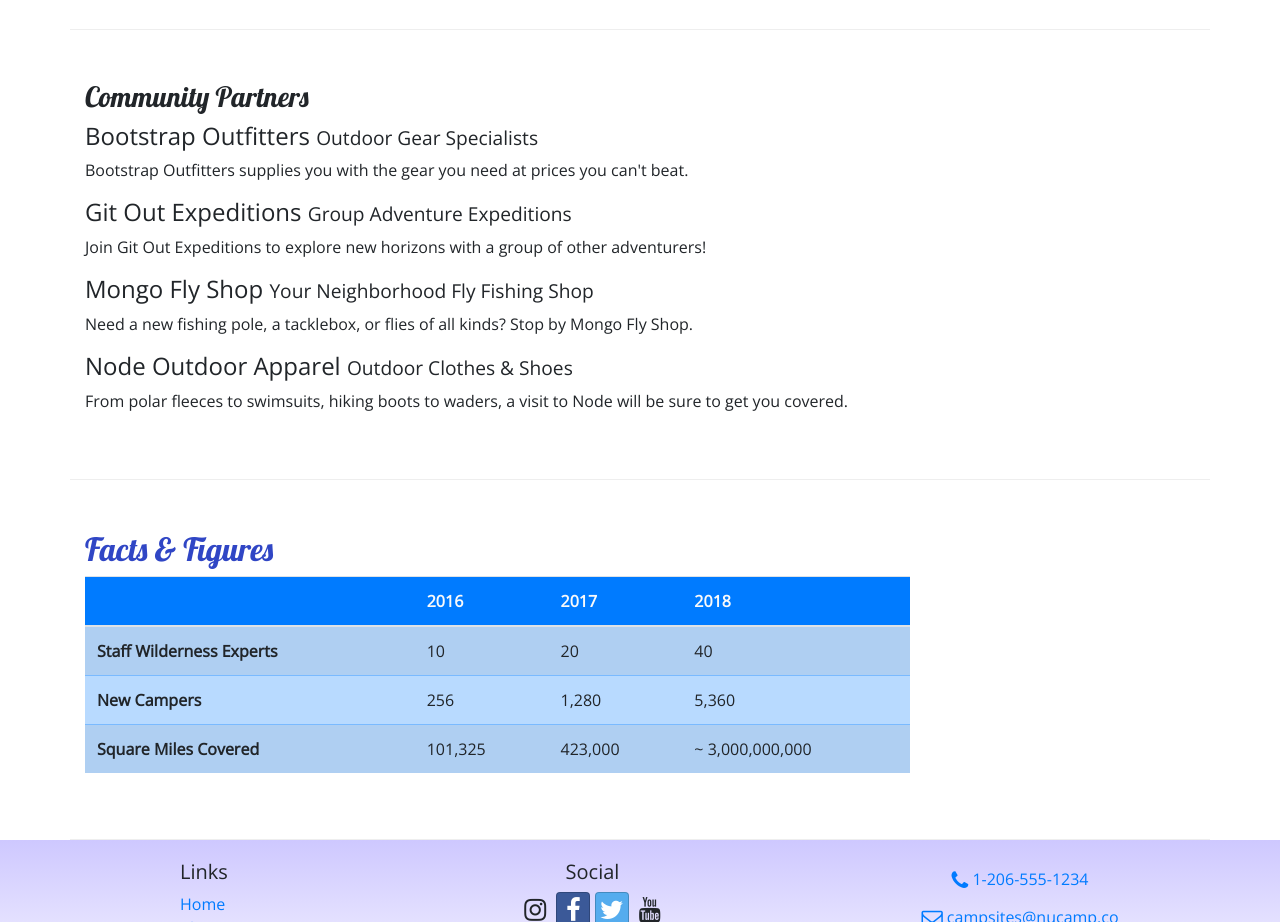
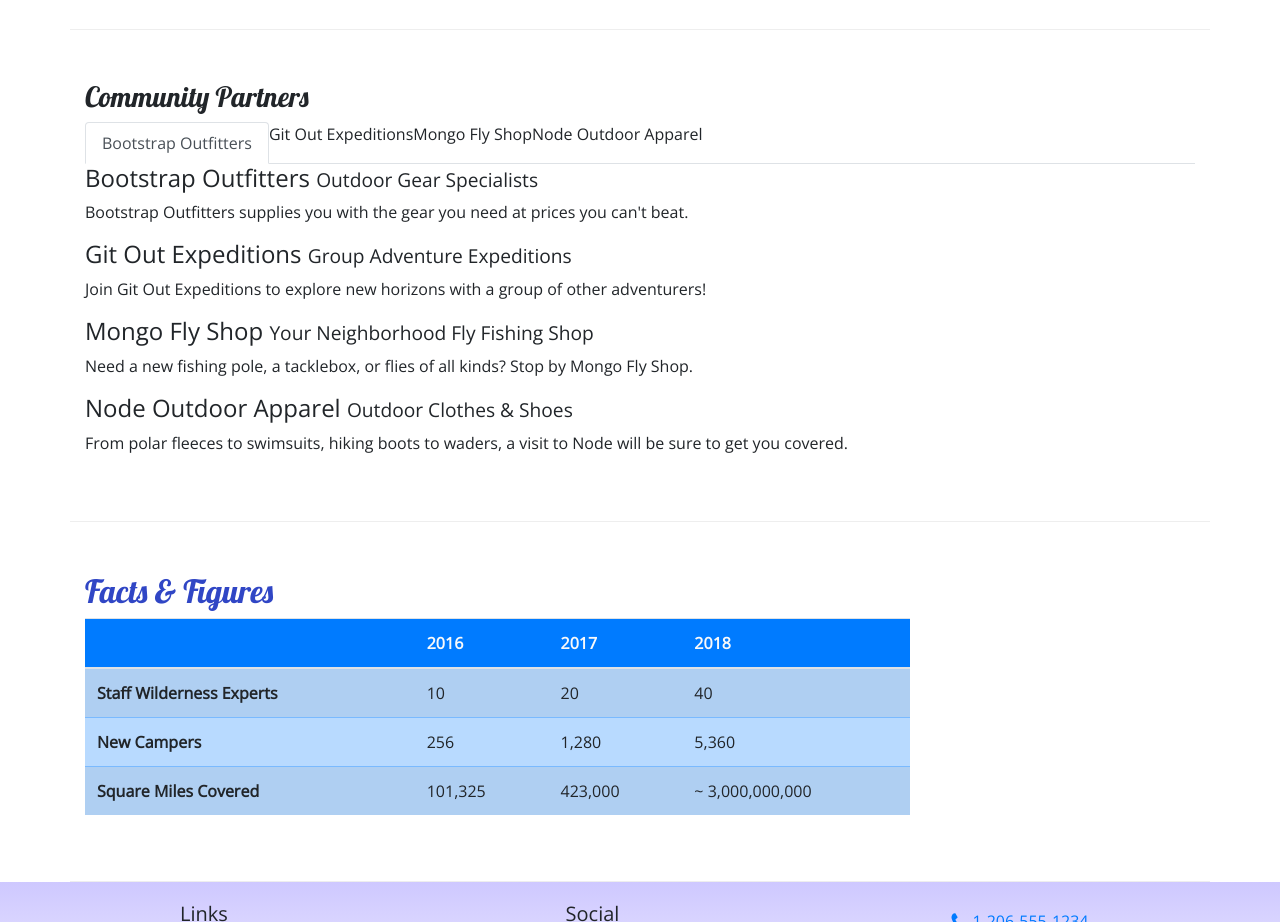
Before and after one commit to jeff1haupt/2-bootstrap, a website: page aboutus.html in a window 1280 px wide. Shown: the part 780-1702 px from the top of the page. Drawn offline with nearby package versions, Linux system fonts and the light colour scheme.

Commit message:
adding tab navigation

```diff
--- a/aboutus.html
+++ b/aboutus.html
@@ -105,6 +105,12 @@
         <div class="row row-content">
             <div class="col">
                 <h3>Community Partners</h3>
+                <ul class="nav nav-tabs">
+                    <li class="nav-item"><a href="#bootstrap" class="nav-link active" role="tab" data-toggle="tab"> Bootstrap Outfitters </a></li>
+                    <li class="nav-item"> Git Out Expeditions </li>
+                    <li class="nav-item"> Mongo Fly Shop </li>
+                    <li class="nav-item"> Node Outdoor Apparel </li>
+                </ul>
                 <h4>Bootstrap Outfitters <small>Outdoor Gear Specialists</small></h4>
                 <p class="d-none d-sm-block">Bootstrap Outfitters supplies you with the gear you need at prices you can't beat.</p>
                 <h4>Git Out Expeditions <small>Group Adventure Expeditions</small></h4>
```
